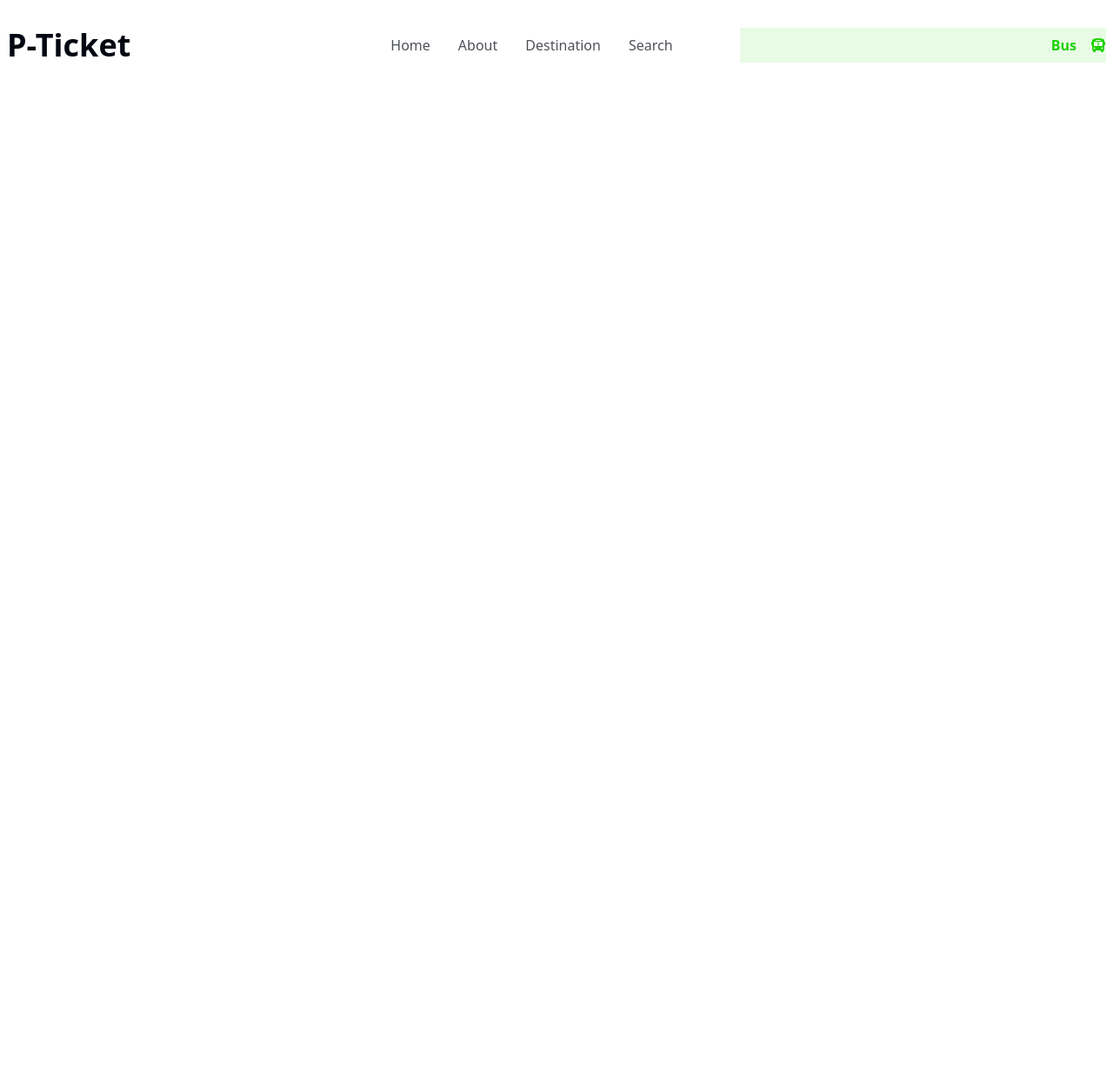
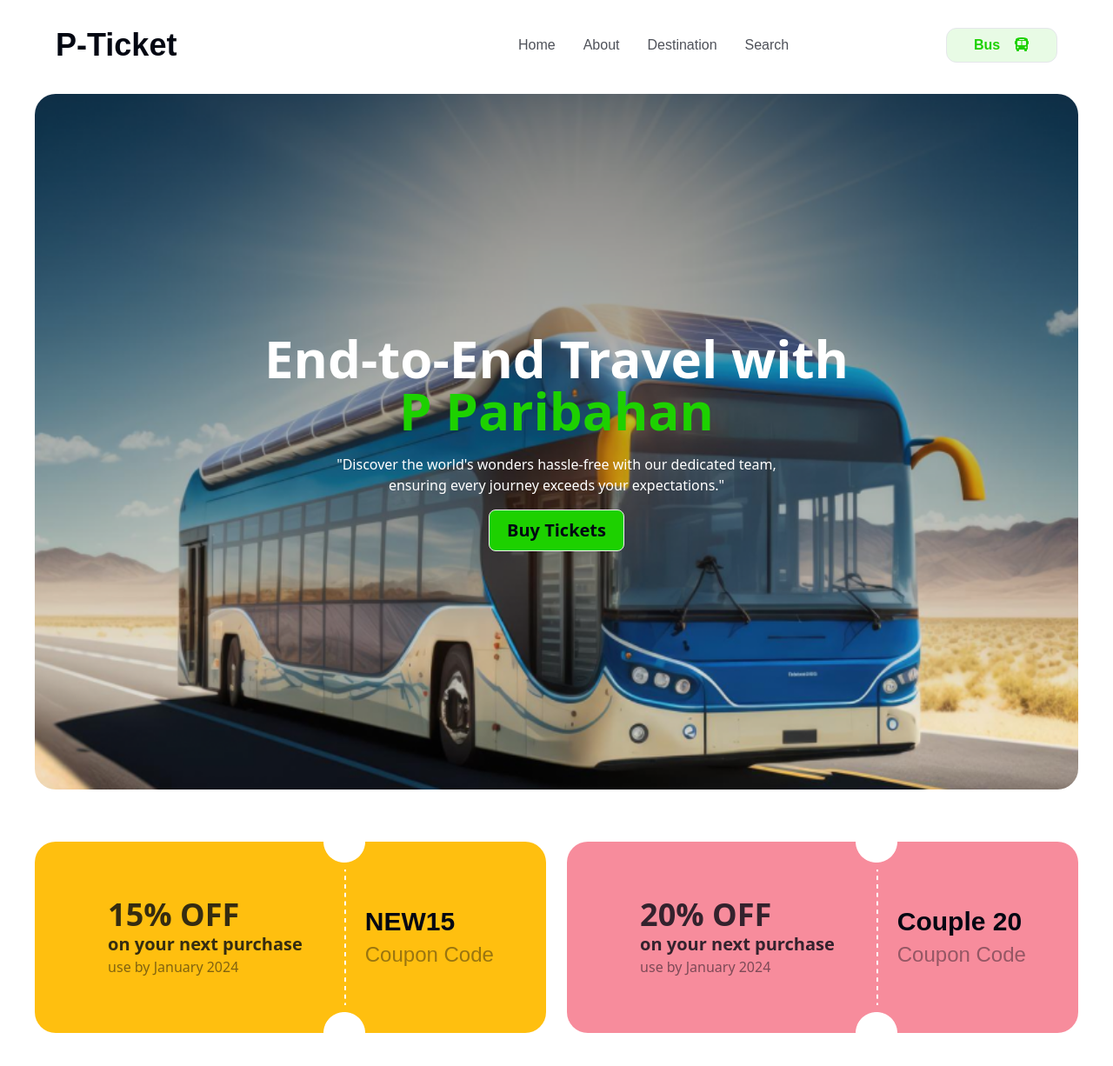
Before and after one commit to zannatulferdous0162/P-Ticket, a plain HTML site: page index.html in a window 1280 px wide. Shown: the whole page at 87% size. Before the commit the page ends 800 px from the top, so only its background shows below. Drawn offline with nearby package versions, Linux system fonts and the light colour scheme.

Commit message:
add offers

```diff
--- a/index.html
+++ b/index.html
@@ -5,6 +5,9 @@
     <meta charset="UTF-8">
     <meta name="viewport" content="width=device-width, initial-scale=1.0">
     <title>P-Ticket</title>
+
+    <!-- CSS Styles Link -->
+    <link rel="stylesheet" href="styles/style.css">
 
 
     <!-- Font awsome CDN LInk -->
@@ -19,11 +22,11 @@
 
 </head>
 
-<body>
+<body class="">
     <!-- Navbar Start -->
-    <header class="container mx-auto">
+    <header class="container mx-auto px-14">
         <nav>
-            <div class="navbar sm:mt-4 lg:mt-4 z-10 font-raleway">
+            <div class="navbar sm:mt-4 lg:mt-4 z-10 font-raleway ">
                 <div class="flex-1">
                     <div class="dropdown">
                         <div tabindex="0" role="button" class="btn btn-ghost lg:hidden">
@@ -52,20 +55,80 @@
                         <li><a>Destination</a></li>
                         <li><a>Search</a></li>
                     </ul>
-
                 </div>
-                <div class="justify-end w-5 text-[#1DD100] h-10  flex  flex-1 font-bold bg-[#1DD1001A] space-x-4 ">
-
+                <div
+                    class="justify-center min-w-32 min-h-6 bg-[#1DD1001A] rounded-xl text-[#1DD100] h-10  flex font-bold  space-x-4 border">
                     <p class=" ">Bus</p>
                     <p><i class="fa-solid fa-bus"></i></p>
-
-
                 </div>
             </div>
         </nav>
     </header>
     <!-- Navbar End -->
 
+
+
+    <main>
+        <!-- banner section start -->
+        <section class="banner-container container mx-auto px-10 py-5 mb-5">
+            <div class="hero min-h-screen rounded-3xl" style="background-image: url(images/banner.png);">
+                <div class=" bg-opacity-60"></div>
+                <div class="hero-content text-center text-neutral-content">
+                    <div class=" space-y-4 text-[#FFFFFF] ">
+                        <h1 class="mb-5 text-6xl font-extrabold ">End-to-End Travel with
+                            <br>
+                            <span class="text-[#1DD100]">P Paribahan</span>
+                        </h1>
+                        <p class="mb-5">"Discover the world's wonders hassle-free with our dedicated team, <br>ensuring
+                            every journey exceeds your expectations."</p>
+                        <button class="btn px-5  font-bold text-[#030712] text-xl  bg-[#1DD100]">Buy Tickets</button>
+                    </div>
+                </div>
+            </div>
+
+        </section>
+        <!-- banner section end -->
+        <section class="flex flex-row justify-center items-center container mx-auto px-10 py-5 mb-5 gap-6">
+            <!-- Best offers start-->
+            <div class="flex flex-1  justify-center items-center rounded-3xl bg-[#FFBF0F] ">
+                <div class=".font-inter text-start p-3 m-3 items-center">
+                    <h1 class="text-[#030712CC] font-black text-4xl">15% OFF </h1>
+                    <p class="font-semibold text-xl text-[#030712CC]">on your next purchase <br>
+                    </p>
+                    <p><span class="text-[#03071280] font-medium ">use by January 2024</span></p>
+                </div>
+                <img src="images/cupon-devider.png" alt="">
+
+                <div class="font-raleway justify-center items-center ">
+                    <h1 class="font-bold text-3xl text-[#030712]">NEW15 <br>
+                        <span class="text-[#03071266] text-2xl font-medium ">Coupon Code</span></h1>
+                </div>
+            </div>
+            <!-- second div -->
+            <div class="flex flex-1  justify-center items-center rounded-3xl bg-[#F78C9C] ">
+                <div class=".font-inter text-start p-3 m-3 items-center">
+                    <h1 class="text-[#030712CC] font-black text-4xl">20% OFF </h1>
+                    <p class="font-semibold text-xl text-[#030712CC]">on your next purchase <br>
+                    </p>
+                    <p><span class="text-[#03071280] font-medium ">use by January 2024</span></p>
+                </div>
+                <img src="images/cupon-devider.png" alt="">
+
+                <div class="font-raleway justify-center items-center ">
+                    <h1 class="font-bold text-3xl text-[#030712]">Couple 20<br>
+                        <span class="text-[#03071266] text-2xl font-medium ">Coupon Code</span></h1>
+                </div>
+            </div>
+
+
+
+            <!-- Best offers end-->
+        </section>
+
+
+
+    </main>
+
 </body>
 
 </html>
--- a/styles/style.css
+++ b/styles/style.css
@@ -13,3 +13,13 @@
 .font-raleway{
     font-family: "Raleway", sans-serif;
 }
+
+
+
+ /* inter  google font */
+
+@import url('https://fonts.googleapis.com/css2?family=Inter:wght@100..900&display=swap');
+
+.font-inter{
+    font-family: "Inter", sans-serif;
+}
```
